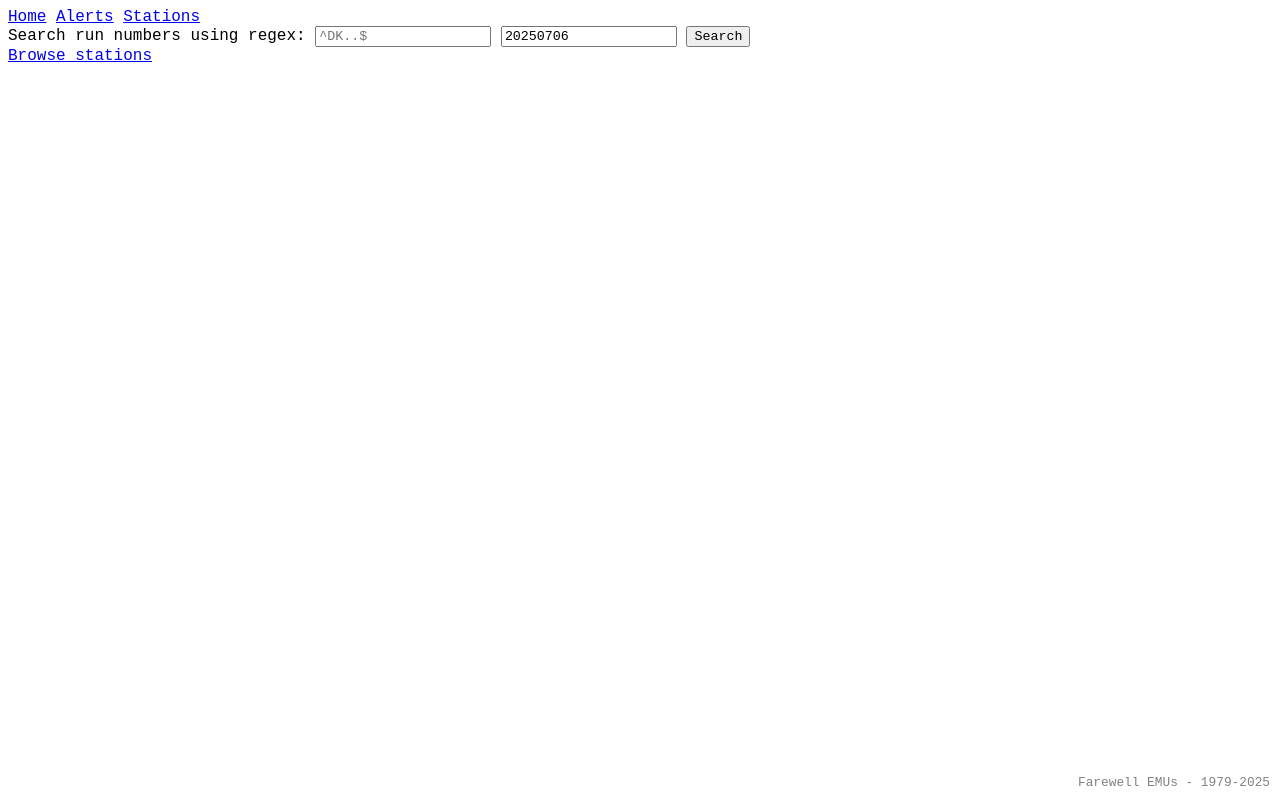
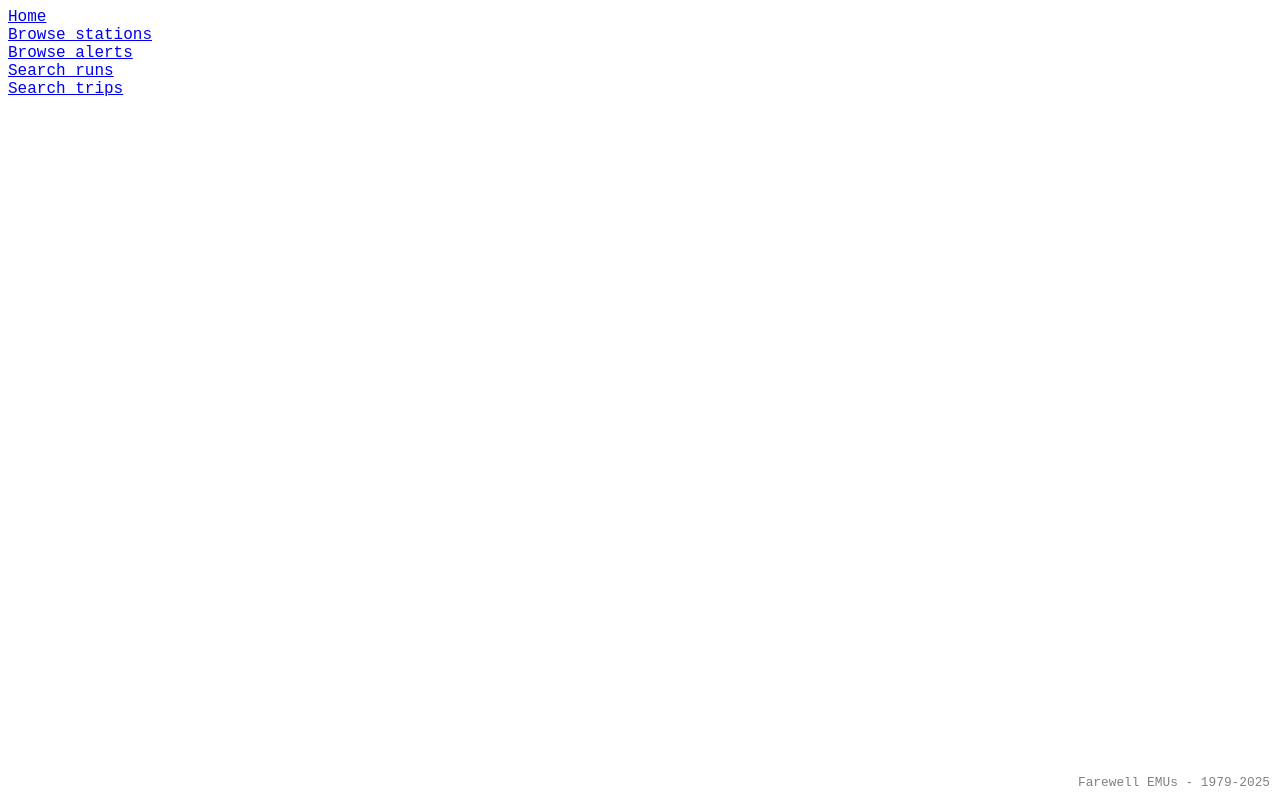
Before and after one commit to SysPoe/translink-gtfs-explorer, a SvelteKit app: page / in a window 1280 px wide. Built offline with nearby package versions, Linux system fonts and the light colour scheme; a web font is replaced by a local one.

Commit message:
Update home page and navbar

```diff
--- a/src/routes/+layout.svelte
+++ b/src/routes/+layout.svelte
@@ -4,8 +4,6 @@
 
 <nav>
     <a href="/">Home</a>
-    <a href="/alerts">Alerts</a>
-    <a href="/stations">Stations</a>
 </nav>
 
 {@render children()}
--- a/src/routes/+page.svelte
+++ b/src/routes/+page.svelte
@@ -5,33 +5,10 @@
 		new Date(Date.now() + 60 * 60 * 10 * 1000).toISOString().slice(0, 10).replace(/-/g, '')
 	);
 
-	function handleRunSubmit() {
-		let search = (document.getElementById('search') as HTMLInputElement).value.toUpperCase().trim();
-		let date = (document.getElementById('date') as HTMLInputElement).value.trim();
-		if (/^[A-Z0-9]{4}$/.test(search)) location.href = '/run/' + search;
-		else
-			location.href =
-				'/search/' + encodeURIComponent(search) + '/' + (/^\d{8}$/.test(date) ? date : '');
-	}
 
-	let handleRunKeyDown: KeyboardEventHandler<HTMLInputElement> = (e) => {
-		if (e.key === 'Enter') handleRunSubmit();
-	};
 </script>
 
-<div id="run-search">
-	<label for="search">Search run numbers using regex:</label>
-	<input type="text" name="search" id="search" placeholder="^DK..$" onkeydown={handleRunKeyDown} />
-	<input
-		type="text"
-		name="date"
-		id="date"
-		value={today}
-		placeholder="Any Date"
-		onkeydown={handleRunKeyDown}
-	/>
-	<input type="submit" value="Search" id="search-submit" onclick={handleRunSubmit} />
-</div>
-<div id="browse-stations">
-	<a href="/stations/">Browse stations</a>
-</div>
+<a href="/stations/">Browse stations</a><br />
+<a href="/alerts/">Browse alerts</a><br />
+<a href="/search/runs/">Search runs</a><br />
+<a href="/search/trips/">Search trips</a><br />
```
